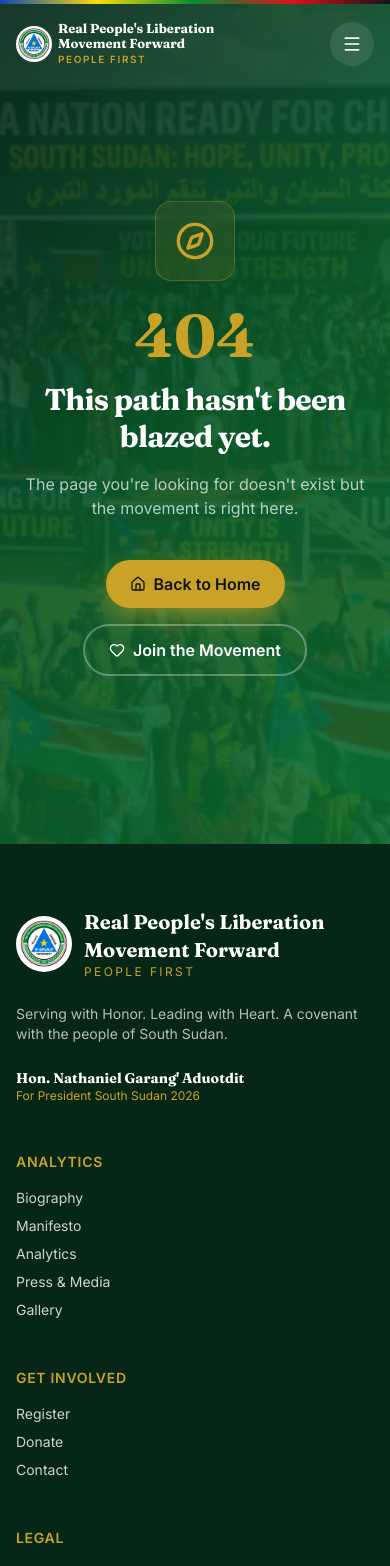
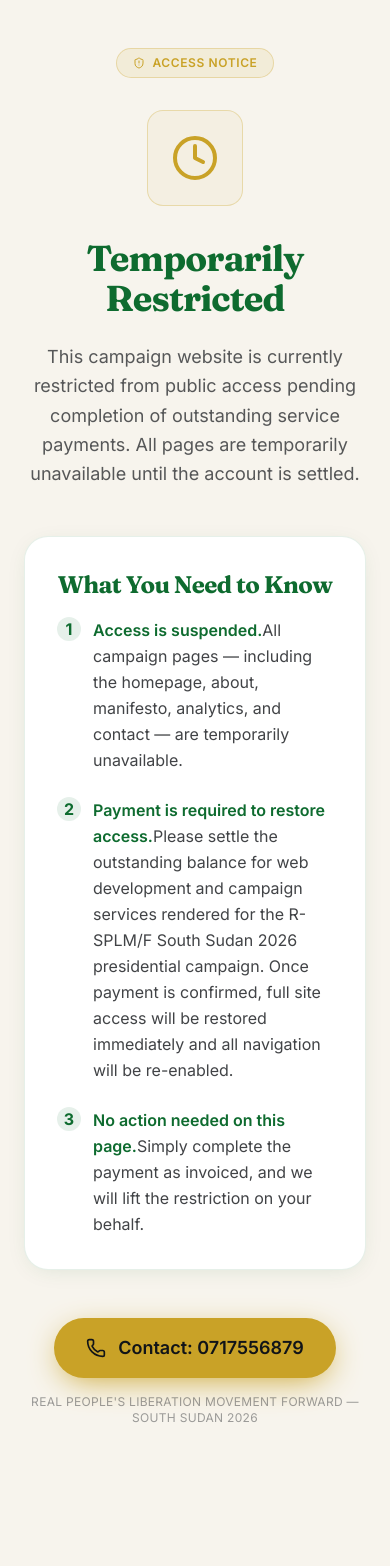
Before and after one commit to Cjaycoddev/rsplm-campaign, a Next.js app: page /payment-required in a window 390 px wide. Before the commit this address had no page. Shown: the top 1566 px of the page. After the commit the page ends 1474 px from the top, so only its background shows below. Built offline with nearby package versions, Linux system fonts and the light colour scheme.

Commit message:
feat: add payment-required access restriction for unpaid client
Block all routes unless rsplm_payment cookie is set. Redirect to
/payment-required page with formal notice and single WhatsApp contact
button (0717556879). Hide all navigation links (desktop + hamburger)
when payment is pending.

```diff
--- /dev/null
+++ b/src/app/payment-required/page.tsx
@@ -0,0 +1,11 @@
+export const metadata = {
+  title: "Access Temporarily Restricted | R-SPLM/F Campaign",
+  description: "This website is temporarily restricted pending payment. Please complete payment to regain access.",
+  robots: "noindex, nofollow",
+};
+
+import PaymentRequiredClient from "./payment-required-client";
+
+export default function PaymentRequiredPage() {
+  return <PaymentRequiredClient />;
+}
--- /dev/null
+++ b/src/app/payment-required/payment-required-client.tsx
@@ -0,0 +1,81 @@
+"use client";
+
+import { ShieldAlert, Clock, Phone } from "lucide-react";
+
+export default function PaymentRequiredClient() {
+  return (
+    <main className="min-h-screen flex flex-col items-center justify-center bg-ivory text-ink px-6 py-12">
+      <div className="mx-auto max-w-2xl text-center">
+        {/* Header badge */}
+        <div className="mb-8 inline-flex items-center gap-2 rounded-full border border-gold/30 bg-gold/10 px-4 py-1.5 text-xs font-semibold uppercase tracking-wider text-gold">
+          <ShieldAlert className="h-3 w-3" />
+          Access Notice
+        </div>
+
+        {/* Icon */}
+        <div className="mx-auto mb-8 flex h-24 w-24 items-center justify-center rounded-2xl border border-gold/30 bg-gold/5">
+          <Clock className="h-12 w-12 text-gold" />
+        </div>
+
+        <h1 className="font-display text-4xl font-bold text-green-deep sm:text-5xl lg:text-6xl">
+          Temporarily Restricted
+        </h1>
+
+        <p className="mx-auto mt-6 max-w-lg text-lg text-ink/70 leading-relaxed sm:text-xl">
+          This campaign website is currently restricted from public access pending completion of
+          outstanding service payments. All pages are temporarily unavailable until the account
+          is settled.
+        </p>
+
+        <div className="mt-12 rounded-3xl border border-green-deep/10 bg-white p-8 sm:p-12 shadow-card">
+          <h2 className="mb-4 font-display text-2xl font-bold text-green-deep">What You Need to Know</h2>
+
+          <div className="space-y-6 text-base text-ink/80 leading-relaxed">
+            <div className="flex gap-3 text-left sm:text-center">
+              <div className="flex-shrink-0 h-6 w-6 rounded-full bg-green-deep/10 flex items-center justify-center text-green-deep font-bold">
+                1
+              </div>
+              <div>
+                <span className="font-semibold text-green-deep">Access is suspended.</span>
+                All campaign pages — including the homepage, about, manifesto, analytics, and contact — are
+                temporarily unavailable.
+              </div>
+            </div>
+
+            <div className="flex gap-3 text-left sm:text-center">
+              <div className="flex-shrink-0 h-6 w-6 rounded-full bg-green-deep/10 flex items-center justify-center text-green-deep font-bold">
+                2
+              </div>
+              <div>
+                <span className="font-semibold text-green-deep">Payment is required to restore access.</span>
+                Please settle the outstanding balance for web development and campaign services rendered
+                for the R-SPLM/F South Sudan 2026 presidential campaign. Once payment is confirmed,
+                full site access will be restored immediately and all navigation will be re-enabled.
+              </div>
+            </div>
+
+            <div className="flex gap-3 text-left sm:text-center">
+              <div className="flex-shrink-0 h-6 w-6 rounded-full bg-green-deep/10 flex items-center justify-center text-green-deep font-bold">
+                3
+              </div>
+              <div>
+                <span className="font-semibold text-green-deep">No action needed on this page.</span>
+                Simply complete the payment as invoiced, and we will lift the restriction on your behalf.
+              </div>
+            </div>
+          </div>
+        </div>
+
+        <div className="mt-12 flex flex-col items-center gap-4">
+          <a href="https://wa.me/254717556879" className="btn-gold px-8 py-4 text-lg flex items-center gap-3">
+            <Phone className="h-5 w-5" />
+            Contact: 0717556879
+          </a>
+          <p className="text-xs text-ink/40 tracking-wide uppercase">
+            Real People&apos;s Liberation Movement Forward &mdash; South Sudan 2026
+          </p>
+        </div>
+      </div>
+    </main>
+  );
+}
--- a/src/components/layout/Navbar.tsx
+++ b/src/components/layout/Navbar.tsx
@@ -4,7 +4,9 @@
 import { usePathname } from "next/navigation";
 import { useState, useEffect } from "react";
 import { motion, AnimatePresence } from "framer-motion";
-import { Menu, X, Heart } from "lucide-react";
+import { Menu, X, Heart, ShieldAlert } from "lucide-react";
+
+const PAYMENT_COOKIE = "rsplm_payment";
 
 const links = [
   { href: "/", label: "Home" },
@@ -15,6 +17,11 @@
   { href: "/gallery", label: "Gallery" },
   { href: "/join", label: "Join Us" },
 ];
+
+function hasPaymentCookie(): boolean {
+  if (typeof document === "undefined") return false;
+  return document.cookie.split(";").some((c) => c.trim().startsWith(`${PAYMENT_COOKIE}=`));
+}
 
 const drawerTransition = { type: "spring" as const, damping: 30, stiffness: 240, mass: 0.9 };
 
@@ -36,7 +43,12 @@
 export default function Navbar() {
   const [open, setOpen] = useState(false);
   const [scrolled, setScrolled] = useState(false);
+  const [paymentRequired, setPaymentRequired] = useState(true);
   const pathname = usePathname();
+
+  useEffect(() => {
+    setPaymentRequired(!hasPaymentCookie());
+  }, []);
 
   useEffect(() => {
     const onScroll = () => setScrolled(window.scrollY > 20);
@@ -79,7 +91,8 @@
           </Link>
 
           <div className="hidden items-center gap-8 lg:flex">
-            {links.map((l) => {
+            {!paymentRequired ? (
+              links.map((l) => {
                 const active = pathname === l.href;
                 return (
                   <Link
@@ -106,7 +119,12 @@
                     )}
                   </Link>
                 );
-            })}
+              })
+            ) : (
+              <span className="text-sm font-medium text-white/90">
+                <ShieldAlert className="mr-1.5 h-4 w-4" /> Payment Required
+              </span>
+            )}
           </div>
 
           <div className="flex items-center gap-2">
@@ -204,7 +222,8 @@
                 </motion.div>
 
                 <nav className="flex flex-col gap-1">
-                  {links.map((l, i) => {
+                  {!paymentRequired ? (
+                    links.map((l, i) => {
                       const active = pathname === l.href;
                       return (
                         <motion.div
@@ -224,7 +243,21 @@
                           </Link>
                         </motion.div>
                       );
-                  })}
+                    })
+                  ) : (
+                    <motion.div
+                      custom={0}
+                      variants={itemVariants}
+                      initial="hidden"
+                      animate="visible"
+                      exit="exit"
+                    >
+                      <div className="flex items-center justify-between rounded-2xl px-4 py-4 text-lg font-semibold bg-gold/10 text-gold">
+                        Payment Required
+                        <ShieldAlert className="h-4 w-4" />
+                      </div>
+                    </motion.div>
+                  )}
                 </nav>
 
                 <motion.div
--- a/src/proxy.ts
+++ b/src/proxy.ts
@@ -1,20 +1,38 @@
 import { NextResponse, type NextRequest } from "next/server";
 import { ADMIN_COOKIE, verifyAdminCookie } from "@/lib/admin-cookie";
 
+const PAYMENT_COOKIE = "rsplm_payment";
+const PAYMENT_PAGE = "/payment-required";
+
 export async function proxy(req: NextRequest) {
   const path = req.nextUrl.pathname;
+
+  // Allow payment page, API routes, static assets
+  if (path === PAYMENT_PAGE || path.startsWith("/api/") || path.startsWith("/_next/") || path.startsWith("/favicon.ico")) {
+    return NextResponse.next();
+  }
+
+  // Admin route protection
   const isAdminPage = path.startsWith("/admin") && path !== "/admin/login";
-  const isAdminApi =
-    path.startsWith("/api/admin") && path !== "/api/admin/login";
+  const isAdminApi = path.startsWith("/api/admin") && path !== "/api/admin/login";
 
-  if (!isAdminPage && !isAdminApi) return NextResponse.next();
+  if (isAdminPage || isAdminApi) {
+    if (!(await verifyAdminCookie(req.cookies.get(ADMIN_COOKIE)?.value))) {
+      if (isAdminApi) {
+        return NextResponse.json({ error: "Unauthorized" }, { status: 401 });
+      }
+      const url = req.nextUrl.clone();
+      url.pathname = "/admin/login";
+      return NextResponse.redirect(url);
+    }
+    return NextResponse.next();
+  }
 
-  if (!(await verifyAdminCookie(req.cookies.get(ADMIN_COOKIE)?.value))) {
-    if (isAdminApi) {
-      return NextResponse.json({ error: "Unauthorized" }, { status: 401 });
-    }
+  // Payment required for all other routes
+  const hasPayment = req.cookies.has(PAYMENT_COOKIE);
+  if (!hasPayment) {
     const url = req.nextUrl.clone();
-    url.pathname = "/admin/login";
+    url.pathname = PAYMENT_PAGE;
     return NextResponse.redirect(url);
   }
 
@@ -22,5 +40,5 @@
 }
 
 export const config = {
-  matcher: ["/admin/:path*", "/api/admin/:path*"],
+  matcher: ["/((?!_next|api|favicon.ico|payment-required|admin).*)"],
 };
```
Lines whose indentation alone changed are shown as unchanged.
